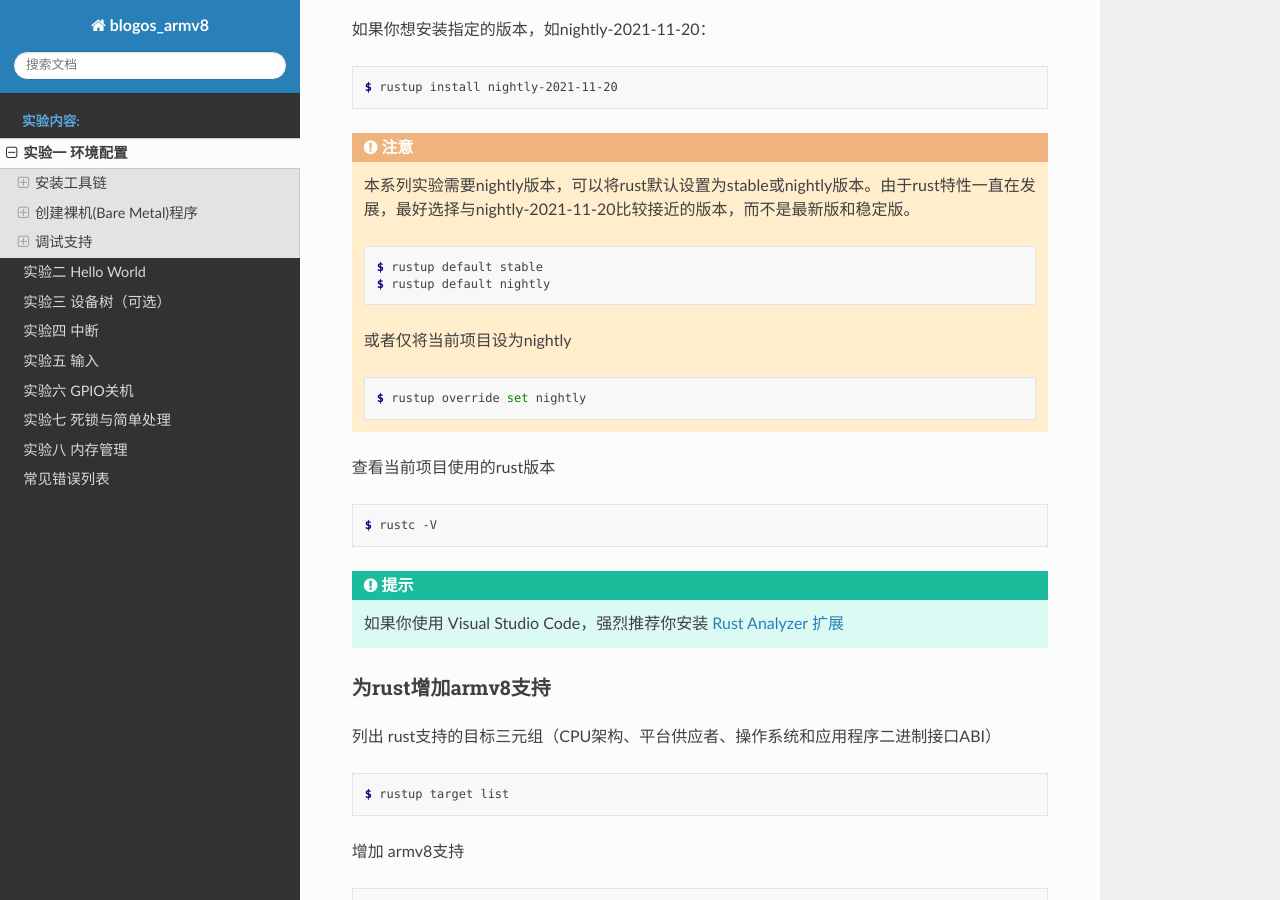
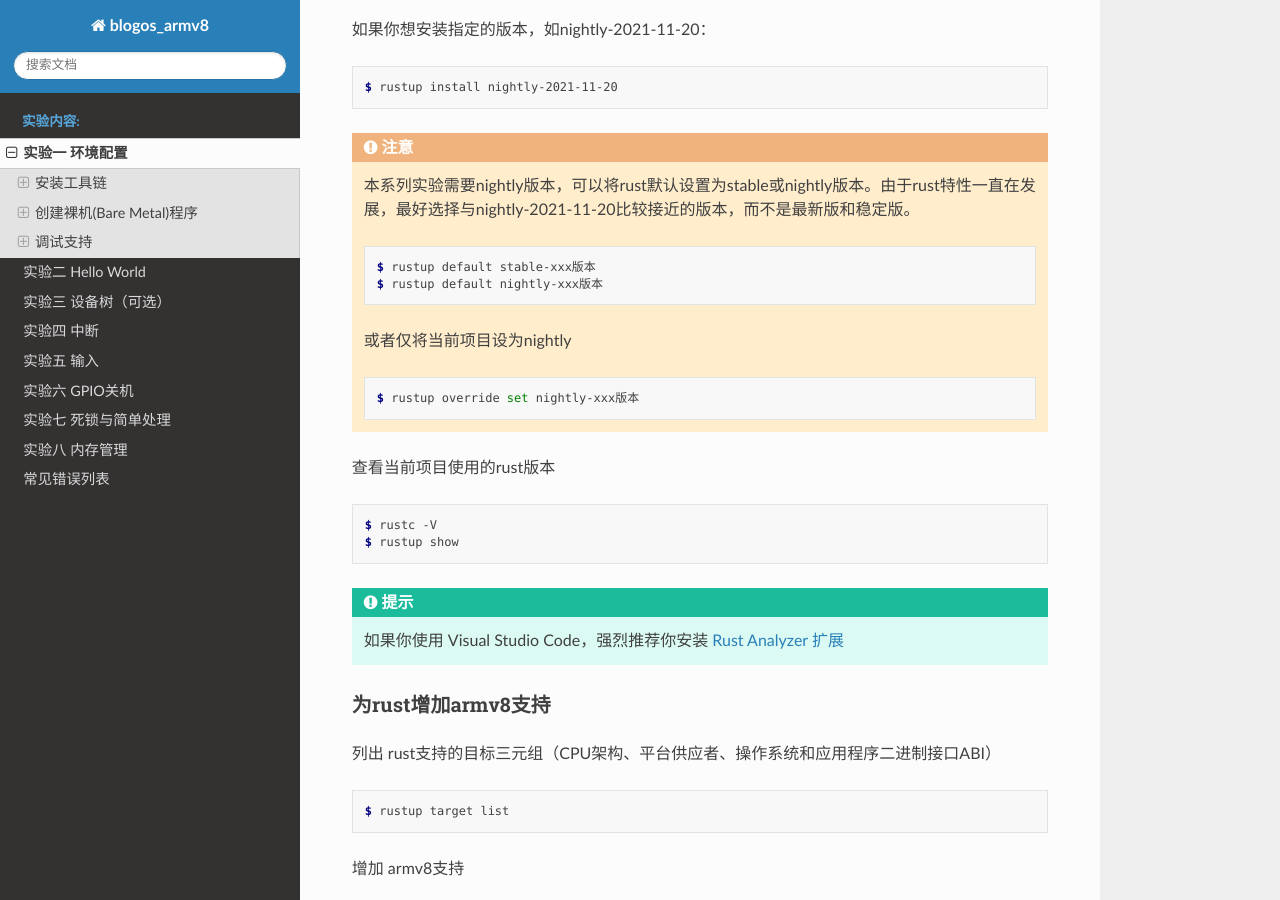
Before and after one commit to sotinyatgithub/os2022exps, a Sphinx documentation site: the page built from source/exp1/index.rst, in a window 1280 px wide and 900 px high, scrolled down 626 px. Built offline with Sphinx 7.4.7 and the Read the Docs theme 2.0.0, drawn with Linux system fonts in a browser that asks for light colours.

Commit message:
设置版本命令

```diff
--- a/source/exp1/index.rst
+++ b/source/exp1/index.rst
@@ -37,20 +37,21 @@
 
 	.. code-block:: console
 
-		$ rustup default stable
-		$ rustup default nightly
+		$ rustup default stable-xxx版本
+		$ rustup default nightly-xxx版本
 
 	或者仅将当前项目设为nightly
 
 	.. code-block:: console
 
-		$ rustup override set nightly
+		$ rustup override set nightly-xxx版本
 
 查看当前项目使用的rust版本
 
 .. code-block:: console
 
 	$ rustc -V
+	$ rustup show
 
 .. hint::
 	如果你使用 Visual Studio Code，强烈推荐你安装 `Rust Analyzer 扩展 <https://marketplace.visualstudio.com/items?itemName=matklad.rust-analyzer>`_
```
